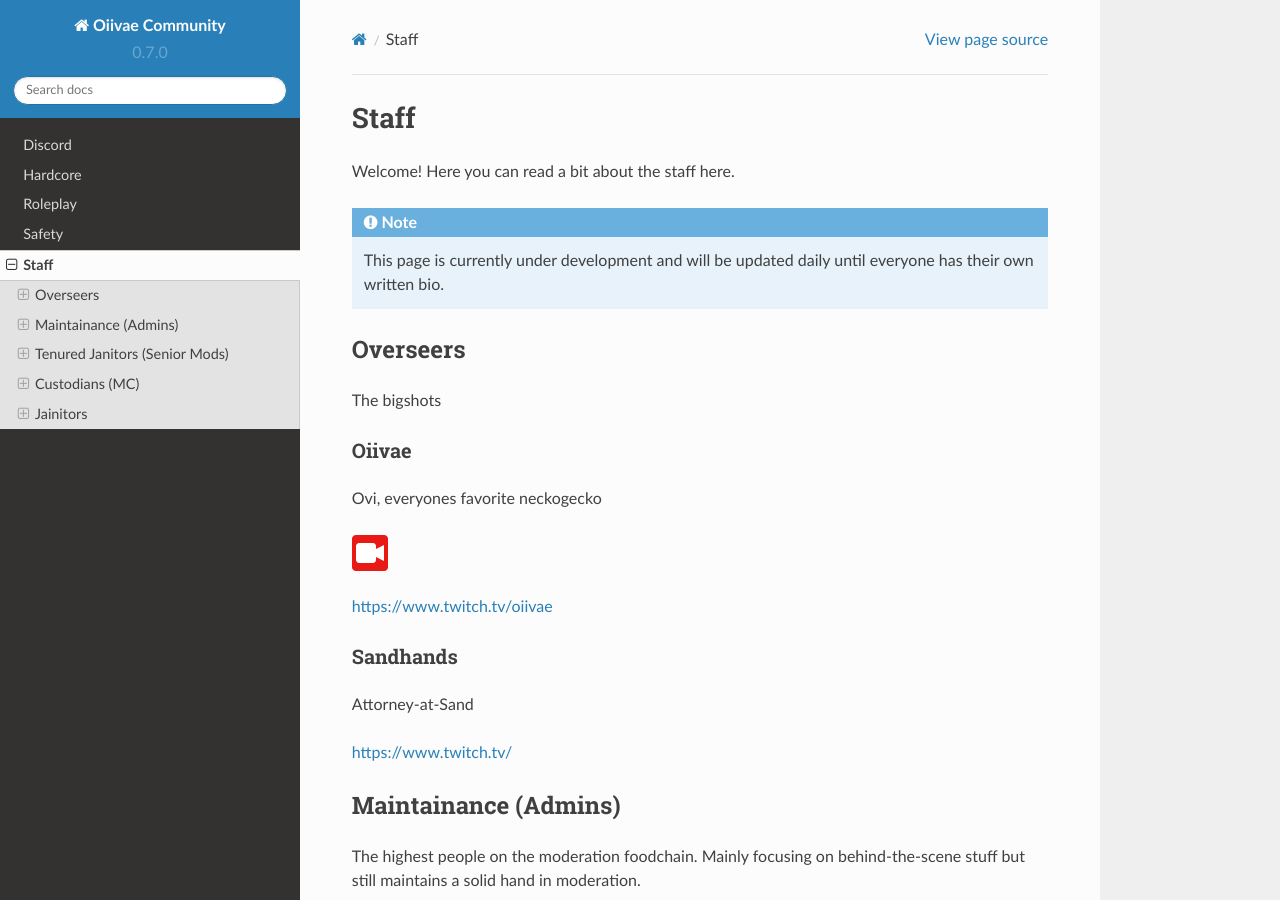
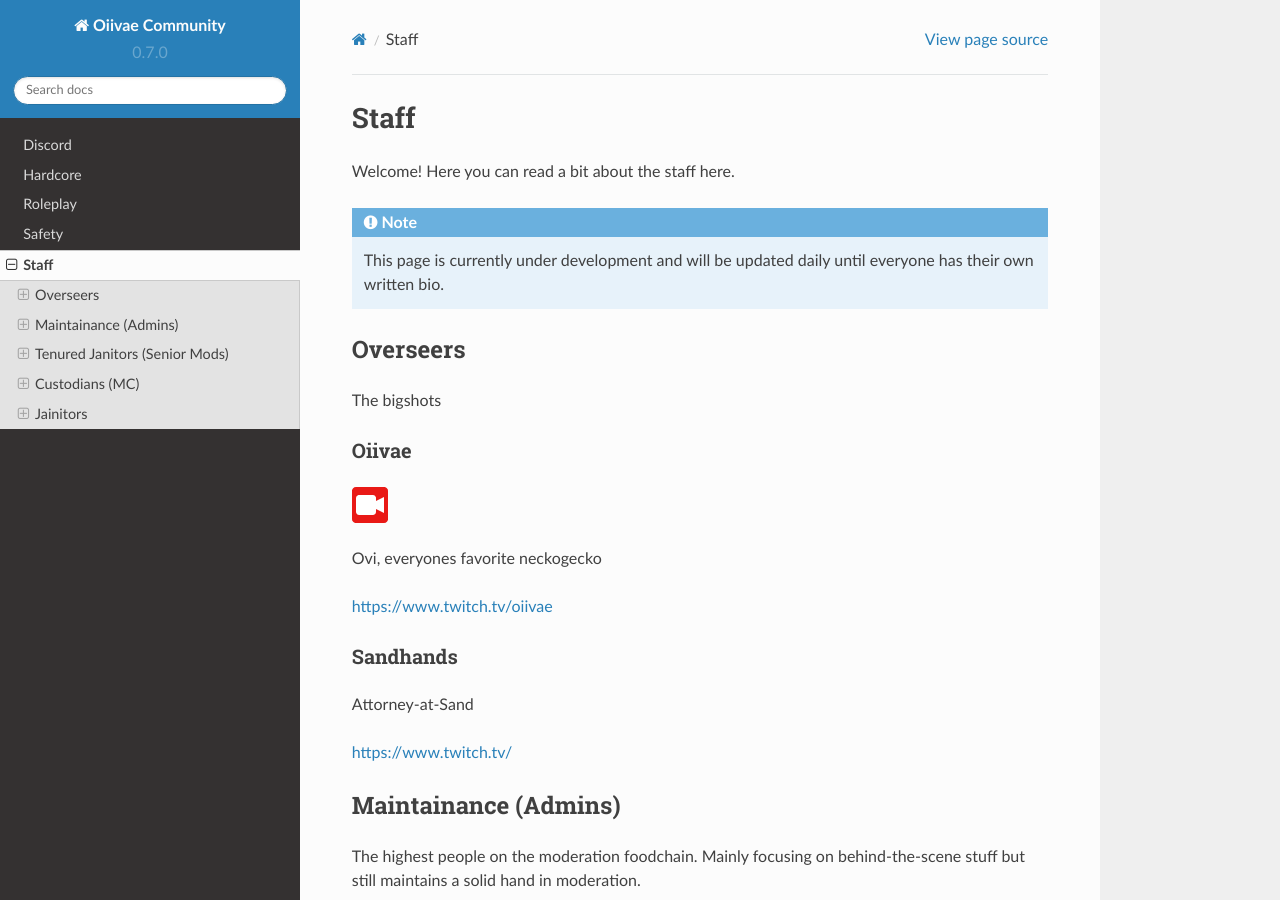
Before and after one commit to nerdyjohnny/ovidoc, a Sphinx documentation site: the page built from docs/source/staff.rst, in a window 1280 px wide and 900 px high. Built offline with Sphinx 7.4.7 and the Read the Docs theme 2.0.0, drawn with Linux system fonts in a browser that asks for light colours.

Commit message:
Update staff.rst

```diff
--- a/docs/source/staff.rst
+++ b/docs/source/staff.rst
@@ -10,9 +10,9 @@
 
 Oiivae
 ''''''
+.. image:: icons/ovi.png
+
 Ovi, everyones favorite neckogecko
-
-.. image:: icons/ovi.png
 
 https://www.twitch.tv/oiivae
 
```
